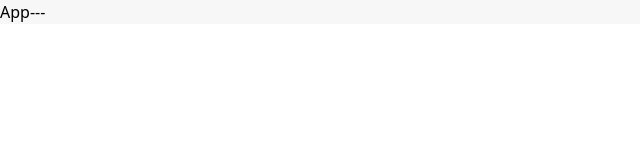
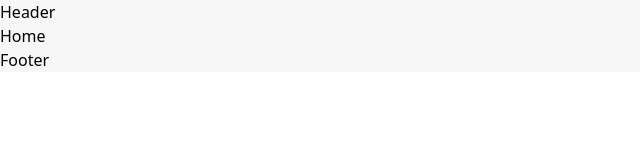
Before and after one commit to Sheep-heee/2024_Portfolio, a React (Vite) app: page / in a window 1280 px wide. Shown: the top 160 px of the page, without its empty margins (0-640 px from the left). Built offline with nearby package versions, Linux system fonts and the light colour scheme.

Commit message:
241024 setRouter

```diff
--- a/index.html
+++ b/index.html
@@ -1,5 +1,5 @@
 <!doctype html>
-<html lang="en">
+<html lang="ko">
   <head>
     <meta charset="UTF-8" />
     <link rel="icon" type="image/svg+xml" href="/vite.svg" />
--- a/src/App.tsx
+++ b/src/App.tsx
@@ -1,8 +1,31 @@
 import React from 'react'
+import { createBrowserRouter, RouterProvider } from 'react-router-dom'
+import Layout from './components/Layout'
+import Home from './pages/Home'
+import ProjectDetail from './pages/ProjectDetail'
+
+const router = createBrowserRouter([
+  {
+    path: "/",
+    element: <Layout/>,
+    children: [
+      {
+        path: "",
+        element: <Home/>,
+      },
+      {
+        path: "project/:id",
+        element: <ProjectDetail/>
+      }
+    ]
+  }
+])
 
 const App = () => {
   return (
-    <div className="bg-bgGrey">App---</div>
+    <div className="bg-bgGrey">
+      <RouterProvider router={router} />
+    </div>
   )
 }
 
--- /dev/null
+++ b/src/components/Footer/Footer.tsx
@@ -0,0 +1,9 @@
+import React from 'react'
+
+const Footer = () => {
+  return (
+    <div>Footer</div>
+  )
+}
+
+export default Footer
--- /dev/null
+++ b/src/components/Header/Header.tsx
@@ -0,0 +1,9 @@
+import React from 'react'
+
+const Header = () => {
+  return (
+    <div>Header</div>
+  )
+}
+
+export default Header
--- /dev/null
+++ b/src/components/Layout.tsx
@@ -0,0 +1,16 @@
+import React from 'react'
+import { Outlet } from 'react-router-dom'
+import Header from './Header/Header'
+import Footer from './Footer/Footer'
+
+const Layout = () => {
+  return (
+    <>
+      <Header/>
+      <Outlet/>
+      <Footer/>
+    </>
+  )
+}
+
+export default Layout
--- /dev/null
+++ b/src/pages/Home.tsx
@@ -0,0 +1,9 @@
+import React from 'react'
+
+const Home = () => {
+  return (
+    <div>Home</div>
+  )
+}
+
+export default Home
--- /dev/null
+++ b/src/pages/ProjectDetail.tsx
@@ -0,0 +1,9 @@
+import React from 'react'
+
+const ProjectDetail = () => {
+  return (
+    <div>ProjectDetail</div>
+  )
+}
+
+export default ProjectDetail
```
